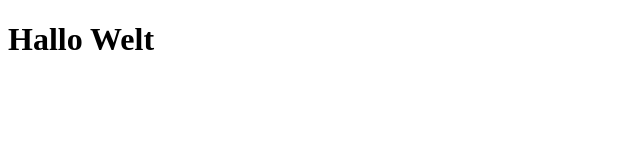
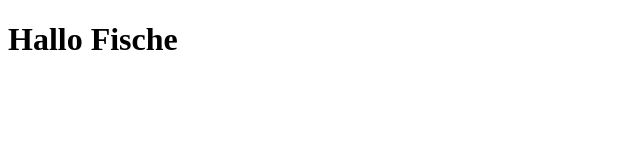
Before and after one commit to phlgr/omr-git-basics, a plain HTML site: page tasks/index.html in a window 1280 px wide. Shown: the full height of the page, 0-640 px from the left. Drawn offline with Linux system fonts and the light colour scheme.

Commit message:
Update h1 title

```diff
--- a/tasks/index.html
+++ b/tasks/index.html
@@ -6,6 +6,6 @@
     <title>Document</title>
   </head>
   <body>
-    <h1>Hallo Welt</h1>
+    <h1>Hallo Fische</h1>
   </body>
 </html>
```
